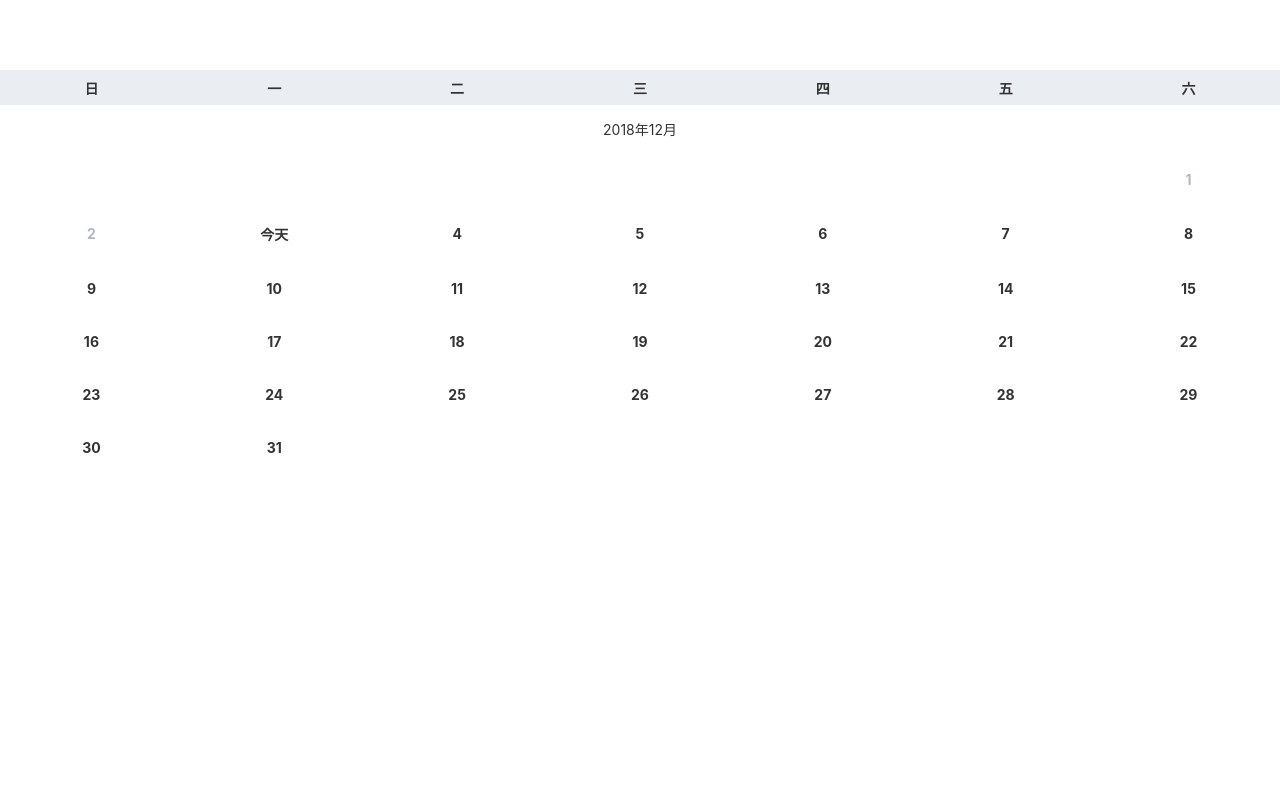
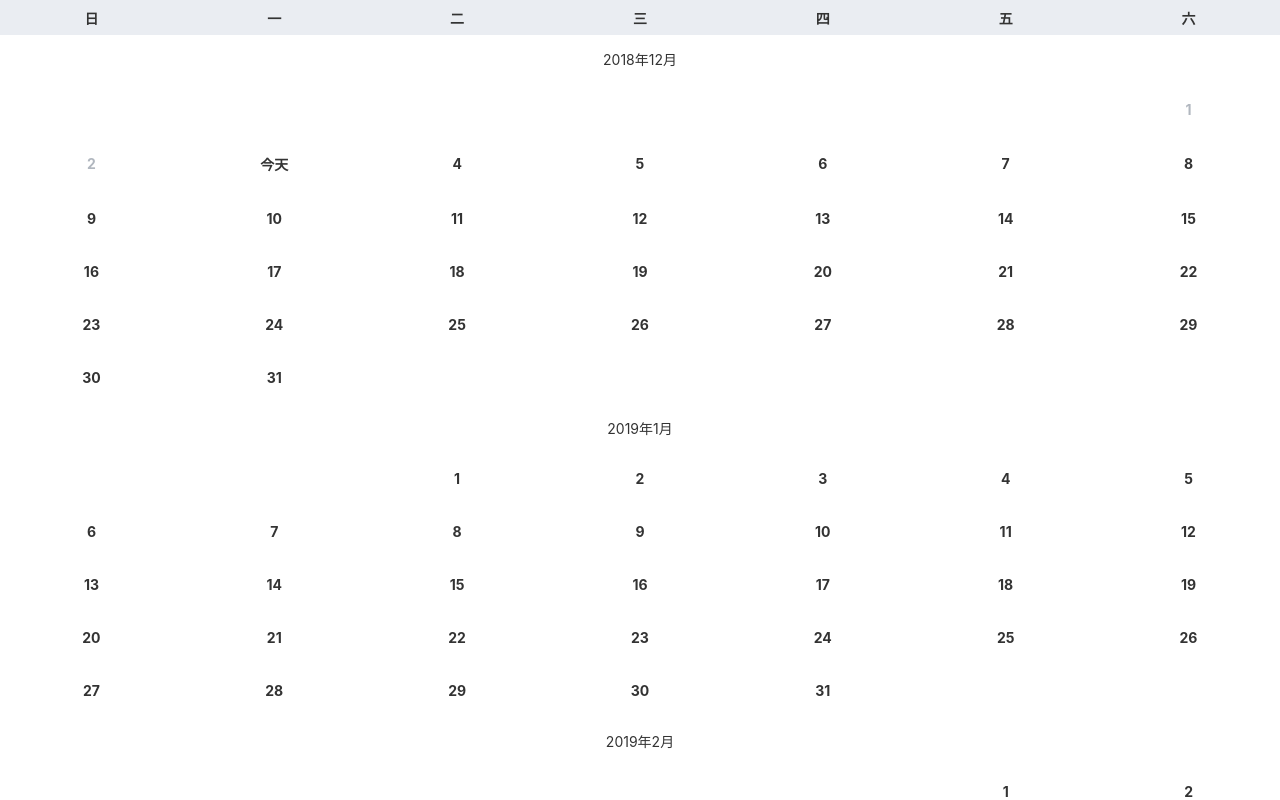
Before and after one commit to howareyouo/feture-calendar, a website: page index.html in a window 1280 px wide. Drawn offline with Linux system fonts and the light colour scheme.

Commit message:
initial commit

```diff
--- a/index.html
+++ b/index.html
@@ -23,9 +23,7 @@
   </style>
 </head>
 <body>
-<div style="padding-top: 5rem; height: 30rem">
-  <div id="vcal"></div>
-</div>
+<div id="vcal"></div>
 <script src="src/feture-calendar.js"></script>
 <script>
 window.addEventListener('load', function () {
```
